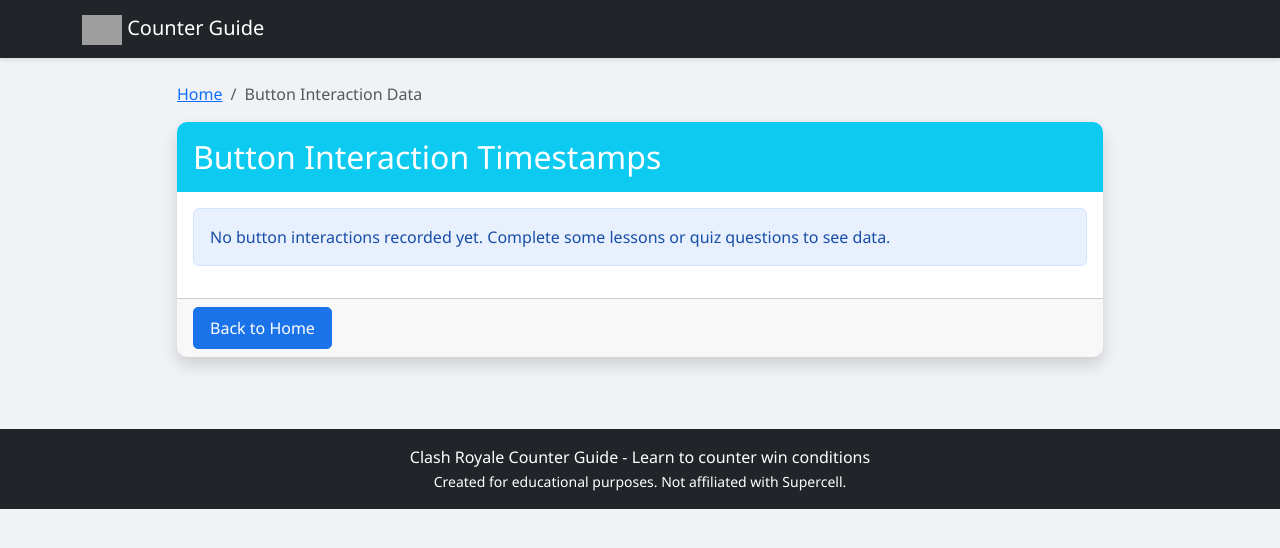
After one commit to alexqise/clash, a Flask app: page /interaction_data in a window 1280 px wide. The commit adds this page. Shown: the top 548 px of the page. Run offline with Flask 3, Linux system fonts and the light colour scheme; grey boxes are pictures that could not be loaded.

Commit message:
add interaction data tracking

```diff
--- a/app.py
+++ b/app.py
@@ -1,4 +1,4 @@
-from flask import Flask, render_template, request, redirect, url_for
+from flask import Flask, render_template, request, redirect, url_for, jsonify
 import datetime
 import json
 
@@ -115,7 +115,8 @@ user_data = {
     'lesson_times': {},
     'quiz_answers': {},
     'quiz_start_time': None,
-    'results': None
+    'results': None,
+    'button_interactions': []  # Store button interaction timestamps
 }
 
 @app.route('/')
@@ -214,5 +215,45 @@ def results():
 
     return render_template('results.html', score=score)
 
+@app.route('/track_interaction', methods=['POST'])
+def track_interaction():
+    """
+    Endpoint to track user button interactions with timestamps.
+    Receives:
+    - button_id: ID of the button that was clicked
+    - page: Page where the interaction occurred (learn, quiz)
+    - context: Additional context (e.g., lesson_id, question_id)
+    """
+    if request.method == 'POST':
+        try:
+            data = request.json
+            button_id = data.get('button_id')
+            page = data.get('page')
+            context = data.get('context')
+
+            # Create interaction record with timestamp
+            interaction = {
+                'timestamp': datetime.datetime.now().isoformat(),
+                'button_id': button_id,
+                'page': page,
+                'context': context
+            }
+
+            # Store the interaction
+            user_data['button_interactions'].append(interaction)
+
+            return jsonify({'status': 'success', 'interaction': interaction}), 200
+        except Exception as e:
+            return jsonify({'status': 'error', 'message': str(e)}), 400
+
+    return jsonify({'status': 'error', 'message': 'Method not allowed'}), 405
+
+@app.route('/interaction_data')
+def interaction_data():
+    """
+    Display all button interaction timestamps for debugging/analysis
+    """
+    return render_template('interaction_data.html', interactions=user_data['button_interactions'])
+
 if __name__ == '__main__':
     app.run(debug=True, port=5000)
--- /dev/null
+++ b/templates/interaction_data.html
@@ -0,0 +1,68 @@
+{% extends "base.html" %} {% block title %}Button Interaction Data - Clash
+Royale Counter Guide{% endblock %} {% block content %}
+<div class="row">
+  <div class="col-12">
+    <nav aria-label="breadcrumb">
+      <ol class="breadcrumb">
+        <li class="breadcrumb-item">
+          <a href="{{ url_for('home') }}">Home</a>
+        </li>
+        <li class="breadcrumb-item active">Button Interaction Data</li>
+      </ol>
+    </nav>
+
+    <div class="card mb-4 shadow">
+      <div class="card-header bg-info text-white">
+        <h2 class="my-2">Button Interaction Timestamps</h2>
+      </div>
+      <div class="card-body">
+        {% if interactions %}
+        <div class="table-responsive">
+          <table class="table table-striped table-hover">
+            <thead>
+              <tr>
+                <th>#</th>
+                <th>Timestamp</th>
+                <th>Button ID</th>
+                <th>Page</th>
+                <th>Context</th>
+              </tr>
+            </thead>
+            <tbody>
+              {% for interaction in interactions %}
+              <tr>
+                <td>{{ loop.index }}</td>
+                <td>{{ interaction.timestamp }}</td>
+                <td>{{ interaction.button_id }}</td>
+                <td>{{ interaction.page }}</td>
+                <td>
+                  <pre
+                    class="mb-0"
+                  ><code>{{ interaction.context | tojson(indent=2) }}</code></pre>
+                </td>
+              </tr>
+              {% endfor %}
+            </tbody>
+          </table>
+        </div>
+        {% else %}
+        <div class="alert alert-info">
+          <p class="mb-0">
+            No button interactions recorded yet. Complete some lessons or quiz
+            questions to see data.
+          </p>
+        </div>
+        {% endif %}
+      </div>
+      <div class="card-footer">
+        <a
+          href="{{ url_for('home') }}"
+          class="btn btn-primary"
+        >
+          <i class="bi bi-house"></i> Back to Home
+        </a>
+      </div>
+    </div>
+  </div>
+</div>
+{% endblock %}
```
Also changed, not shown: templates/home.html (+28 -4 lines), templates/learn.html (+62 -22 lines), templates/quiz.html (+54 -0 lines).
